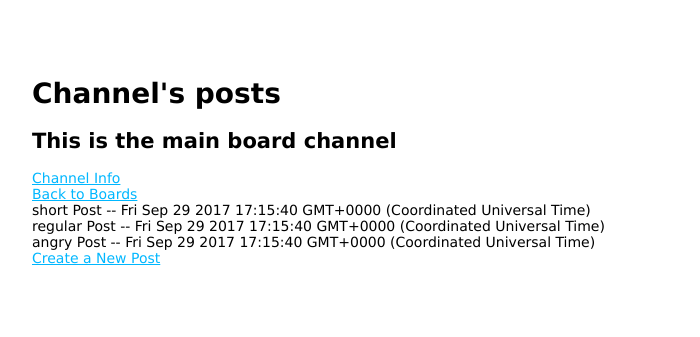
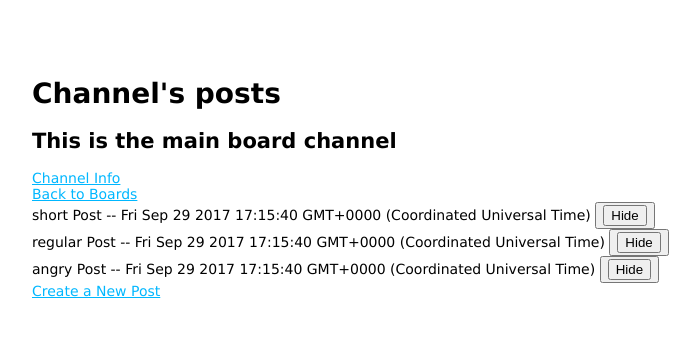
Before and after one commit to uniOpifex/ChatBoardHBS, a Node server app: page /boards/600000000000000000000001/posts/ in a window 1280 px wide. Shown: the top 337 px of the page, without its empty margins (26-726 px from the left). Run offline with Node 20, Linux system fonts and the light colour scheme; data comes from the database, SQL or seed files in the repository; some libraries are stand-ins or nearby versions.

Commit message:
create hide button for posts. Does not yet function

```diff
--- a/views/posts/index.hbs
+++ b/views/posts/index.hbs
@@ -9,7 +9,9 @@
 
     {{#each board.posts}}
         <div>
-            {{this.content}} -- {{ this.date}}
+            {{this.content}} -- {{ this.date}} <button
+            action="/board/{{board._id}}/posts/{{post._id}}?_method=PUT" method="POST" >
+            <input type="submit" value="Hide"></button>
         </div>
     {{/each}}
 
```
